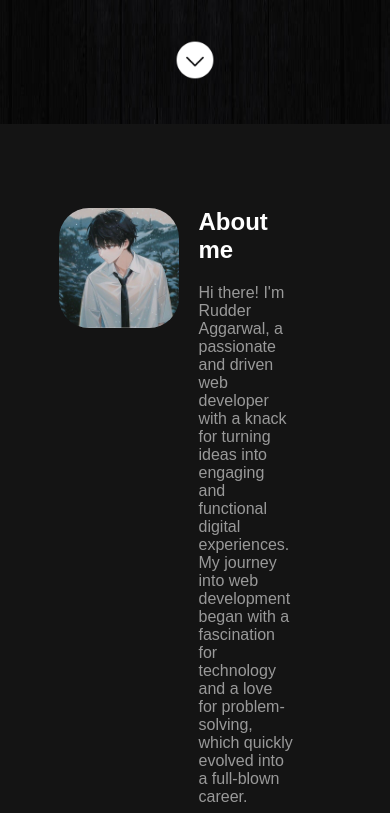
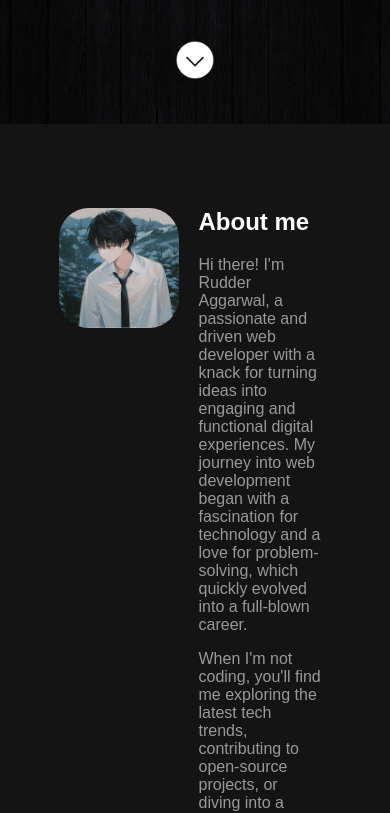
Before and after one commit to RudderAggarwal/portfolio, a plain HTML site: page index.html in a window 390 px wide. Shown: the part 720-1533 px from the top of the page. Drawn offline with Linux system fonts and the light colour scheme.

Commit message:
Add files via upload

```diff
--- a/styles.css
+++ b/styles.css
@@ -192,10 +192,11 @@ footer{
     #about-me{
         padding-top: 10vh;
         padding-bottom: 5vh;
-        width: 80;
+        width: 80%;
         margin-left:15%;
         display:grid;
         grid-template-rows: auto auto;
+        justify-items: center
     }
 
     #qualifications{
```
